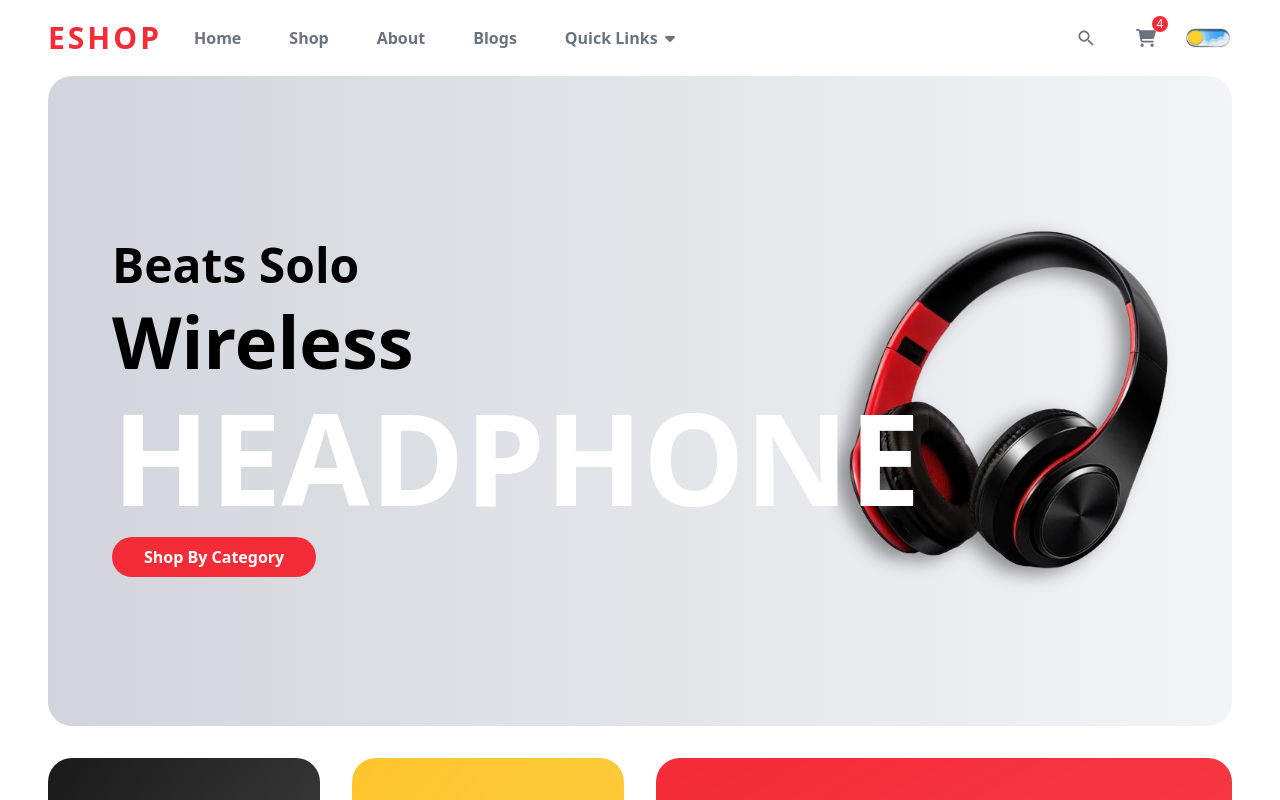
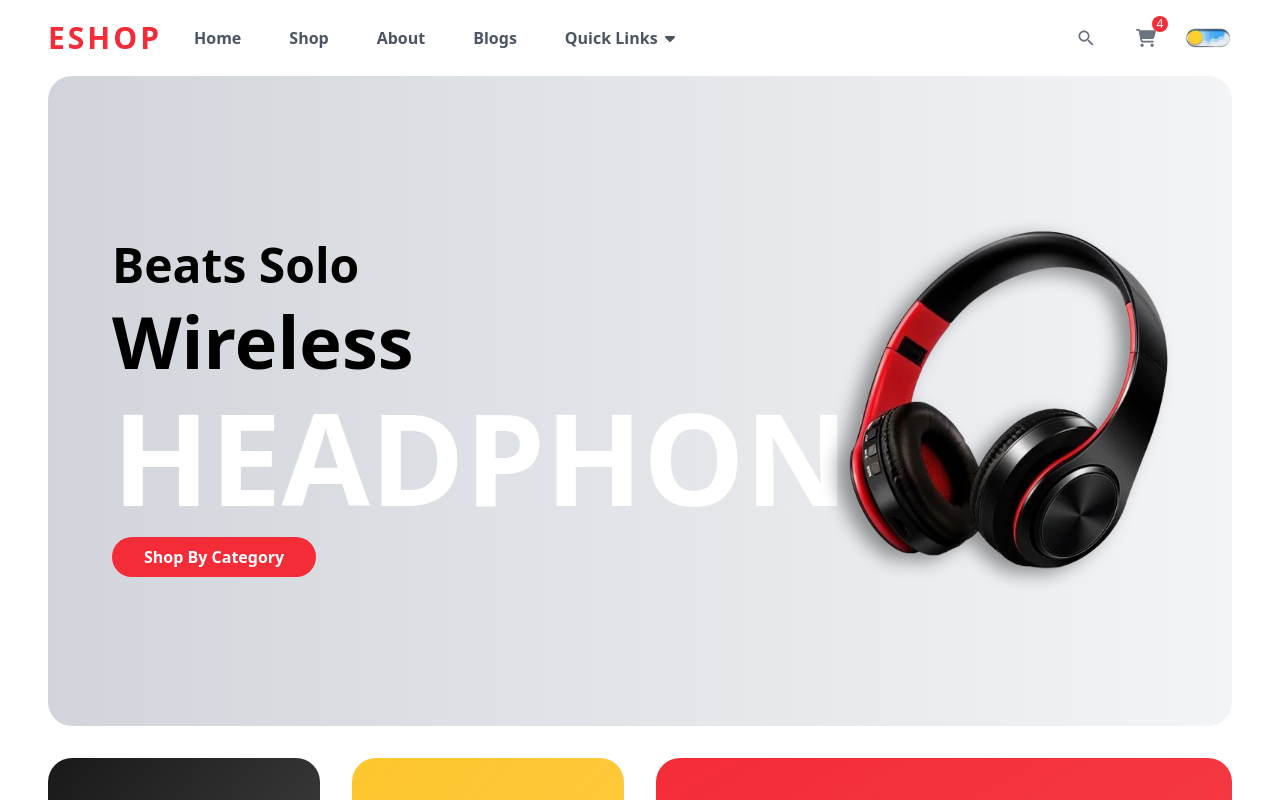
Before and after one commit to chessidev/EShop, a React (Vite) app: page / in a window 1280 px wide. Shown: the top 800 px of the page. Built offline with nearby package versions, Linux system fonts and the light colour scheme.

Commit message:
Some Issues Solved

```diff
--- a/src/components/Footer/Footer.jsx
+++ b/src/components/Footer/Footer.jsx
@@ -80,16 +80,19 @@
               <li>
                 <a href="https://www.linkedin.com/in/eng-youssef-elsayed/">
                   <FaLinkedin className="text-3xl duration-300 hover:text-primary" />
+                  <span className="sr-only ">LinkedIn</span>
                 </a>
               </li>
               <li>
                 <a href="https://github.com/eng-youssef-elsayed">
                   <FaSquareGithub className="text-3xl duration-300 hover:text-primary" />
+                  <span className="sr-only ">GitHub</span>
                 </a>
               </li>
               <li>
                 <a href="https://web.facebook.com/engyoussefelsayed">
                   <FaFacebookSquare className="text-3xl duration-300 hover:text-primary" />
+                  <span className="sr-only ">Facebook</span>
                 </a>
               </li>
             </ul>
--- a/src/components/Hero/Hero.jsx
+++ b/src/components/Hero/Hero.jsx
@@ -45,10 +45,7 @@
             {Heros.map((hero) => {
               return (
                 <div key={hero.id} className="overflow-clip">
-                  <div
-                    data-aos="zoom-out"
-                    className=" px-4 sm:px-16 relative pb-12 min-h-[400px] sm:min-h-[600px] sm:flex items-center"
-                  >
+                  <div className=" px-4 sm:px-16 relative pb-12 min-h-[400px] sm:min-h-[600px] sm:flex items-center">
                     {/* image */}
                     <div className="right-0 max-h-full mx-auto lg:right-8 xl:right-24 bottom-1/2 sm:translate-y-1/2 sm:absolute">
                       <img
@@ -75,10 +72,7 @@
                       >
                         {hero.subtitle}
                       </h2>
-                      <h2
-                        data-aos="zoom-in"
-                        className="text-5xl text-white uppercase sm:text-6xl lg:text-9xl dark:text-white/5"
-                      >
+                      <h2 className="text-5xl text-white uppercase sm:text-6xl lg:text-9xl dark:text-white/5">
                         {hero.category}
                       </h2>
                       <div
--- a/src/components/Navbar/Navbar.jsx
+++ b/src/components/Navbar/Navbar.jsx
@@ -35,19 +35,19 @@
               return (
                 <li
                   key={link.id}
-                  className="items-center px-4 font-semibold text-gray-500 duration-300 dark:hover:text-white hover:text-black"
+                  className="items-center px-4 font-semibold text-gray-600 duration-300 dark:text-gray-400 dark:hover:text-white hover:text-black"
                 >
                   <a href={link.url}>{link.name}</a>
                 </li>
               );
             })}
             {/* Dropdown Section */}
-            <li className="relative px-4 font-semibold text-gray-500 duration-300 group hover:text-black dark:hover:text-white">
+            <li className="relative px-4 font-semibold text-gray-600 duration-300 dark:text-gray-400 group hover:text-black dark:hover:text-white">
               <div className="flex items-center gap-1">
                 Quick Links
                 <FaCaretDown className="duration-300 group-hover:rotate-180" />
               </div>
-              <div className=" hidden group-hover:block px-2 absolute left-0 top-full pt-4 pb-2 bg-white shadow-md dark:shadow-primary/50 dark:bg-gray-900 w-[200px] z-[101] rounded-md group-hover:text-gray-500">
+              <div className=" hidden group-hover:block px-2 absolute left-0 top-full pt-4 pb-2 bg-white shadow-md dark:shadow-primary/50 dark:bg-gray-900 w-[200px] z-[101] rounded-md group-hover:text-gray-600 dark:group-hover:text-gray-400">
                 <ul className="space-y-2">
                   {DropdownLinks.map((link) => {
                     return (
--- a/src/components/Products/Products.jsx
+++ b/src/components/Products/Products.jsx
@@ -8,7 +8,7 @@
         <h2 className="text-3xl font-bold text-center lg:text-4xl dark:text-white">
           Our Products
         </h2>
-        <p className="mt-2 text-sm text-center text-gray-400">
+        <p className="mt-2 text-sm text-center text-gray-600 dark:text-gray-400">
           Explore Our Products
         </p>
       </article>
```
